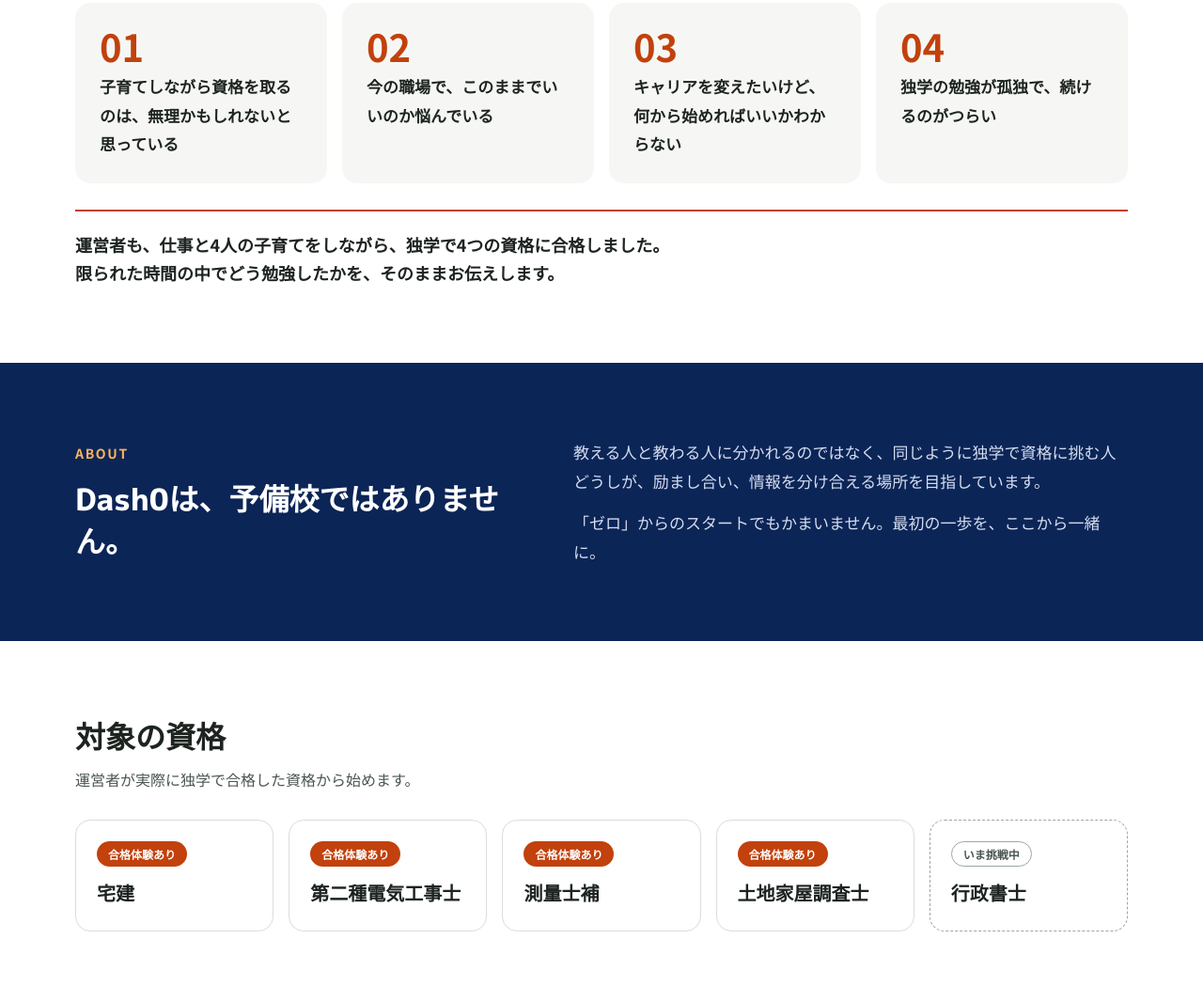
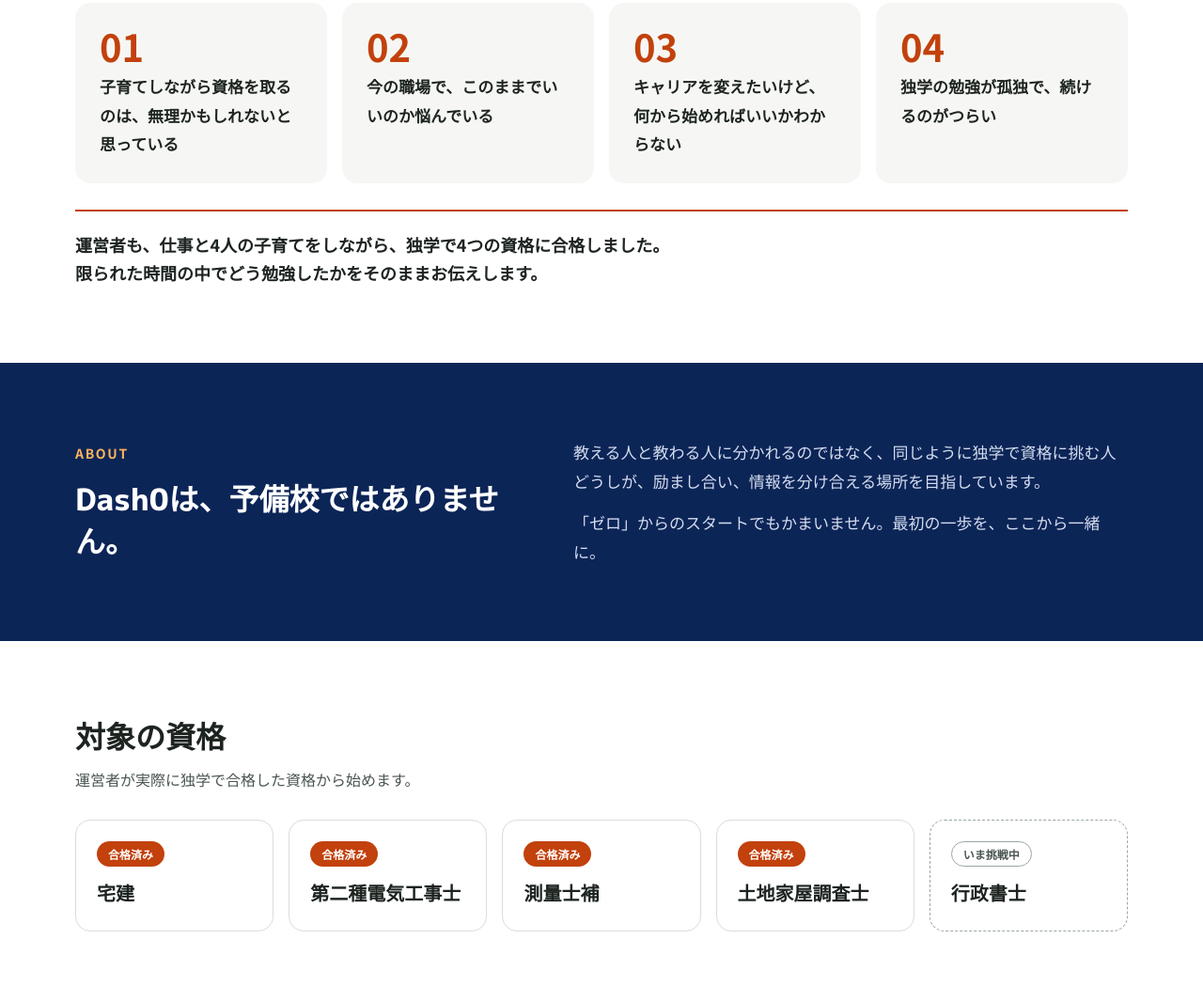
Before and after one commit to dash0shikaku-creator/dash0shikaku-creator.github.io, a plain HTML site: page index.html in a window 1280 px wide. Shown: the part 803-1852 px from the top of the page at 94% size. Drawn offline with Linux system fonts and the light colour scheme.

Commit message:
Add files via upload

```diff
--- a/index.html
+++ b/index.html
@@ -120,7 +120,7 @@ footer a{color:var(--sub)}
       <div class="card"><span class="num">03</span><b>キャリアを変えたいけど、何から始めればいいかわからない</b></div>
       <div class="card"><span class="num">04</span><b>独学の勉強が孤独で、続けるのがつらい</b></div>
     </div>
-    <p class="answer">運営者も、仕事と4人の子育てをしながら、独学で4つの資格に合格しました。<br>限られた時間の中でどう勉強したかを、そのままお伝えします。</p>
+    <p class="answer">運営者も、仕事と4人の子育てをしながら、独学で4つの資格に合格しました。<br>限られた時間の中でどう勉強したかをそのままお伝えします。</p>
   </div>
 </section>
 
@@ -144,10 +144,10 @@ footer a{color:var(--sub)}
       <p style="color:var(--sub)">運営者が実際に独学で合格した資格から始めます。</p>
     </div>
     <div class="grid g5">
-      <div class="lic"><span class="tag">合格体験あり</span><p>宅建</p></div>
-      <div class="lic"><span class="tag">合格体験あり</span><p>第二種電気工事士</p></div>
-      <div class="lic"><span class="tag">合格体験あり</span><p>測量士補</p></div>
-      <div class="lic"><span class="tag">合格体験あり</span><p>土地家屋調査士</p></div>
+      <div class="lic"><span class="tag">合格済み</span><p>宅建</p></div>
+      <div class="lic"><span class="tag">合格済み</span><p>第二種電気工事士</p></div>
+      <div class="lic"><span class="tag">合格済み</span><p>測量士補</p></div>
+      <div class="lic"><span class="tag">合格済み</span><p>土地家屋調査士</p></div>
       <div class="lic now"><span class="tag">いま挑戦中</span><p>行政書士</p></div>
     </div>
   </div>
@@ -216,7 +216,7 @@ footer a{color:var(--sub)}
 </section>
 
 <footer>
-  <p>© Dash0 ・ <a href="https://x.com/dash0shikaku" target="_blank" rel="noopener">X</a> ・ <a href="https://note.com/natty_swift5291" target="_blank" rel="noopener">note</a> ・ <a href="https://www.instagram.com/dash0.shikaku/" target="_blank" rel="noopener">Instagram</a> ・ お問い合わせはXのDMからどうぞ</p>
+  <p>© Dash0 ・ <a href="https://x.com/dash0shikaku" target="_blank" rel="noopener">X</a> ・ <a href="https://note.com/natty_swift5291" target="_blank" rel="noopener">note</a> ・ <a href="https://www.instagram.com/dash0.shikaku/" target="_blank" rel="noopener">Instagram</a> ・ お問い合わせはXのDM・noteのメッセージからどうぞ</p>
 </footer>
 
 </body>
```
